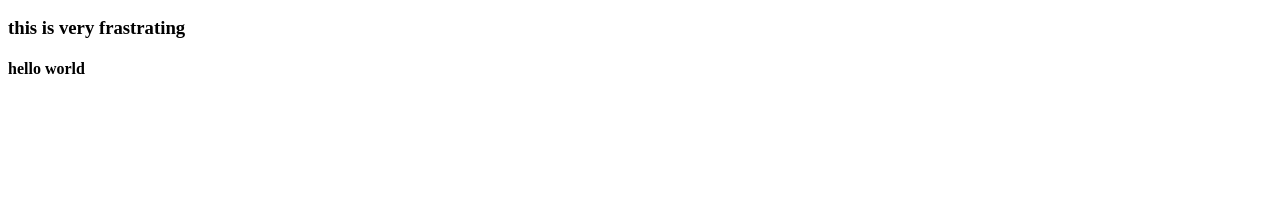
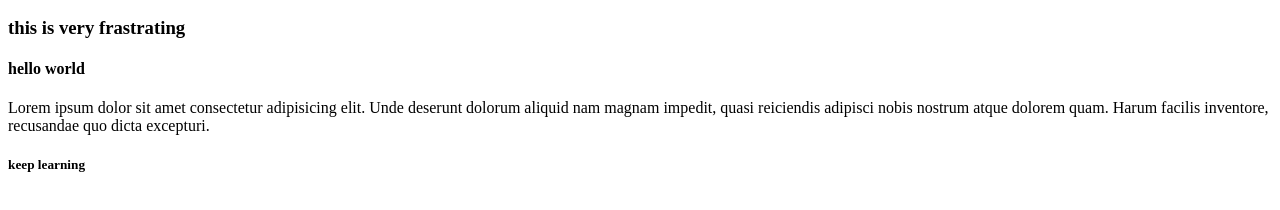
Before and after one commit to SayeedHossain360/New-Repo, a plain HTML site: page index.html in a window 1280 px wide. Shown: the part 110-320 px from the top of the page. Drawn offline with Linux system fonts and the light colour scheme.

Commit message:
new blog added

```diff
--- a/index.html
+++ b/index.html
@@ -11,6 +11,12 @@
    <h2>coding sucks</h2>
    <h3>this is very frastrating</h3>
    <h4>hello world</h4>
+   <div>
+    <p>Lorem ipsum dolor sit amet consectetur adipisicing elit. Unde deserunt dolorum aliquid nam magnam impedit, quasi reiciendis adipisci nobis nostrum atque dolorem quam. Harum facilis inventore, recusandae quo dicta excepturi.
+
+    </p>
+   </div>
+   <h5>keep learning</h5>
 
 </body>
 </html>
```
